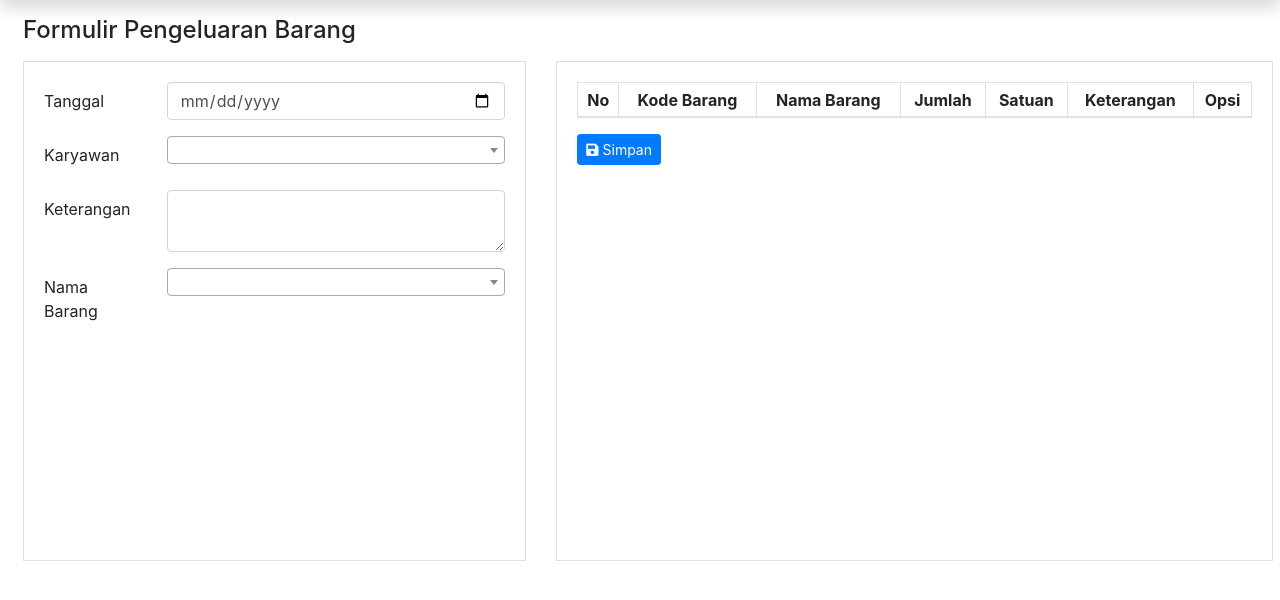
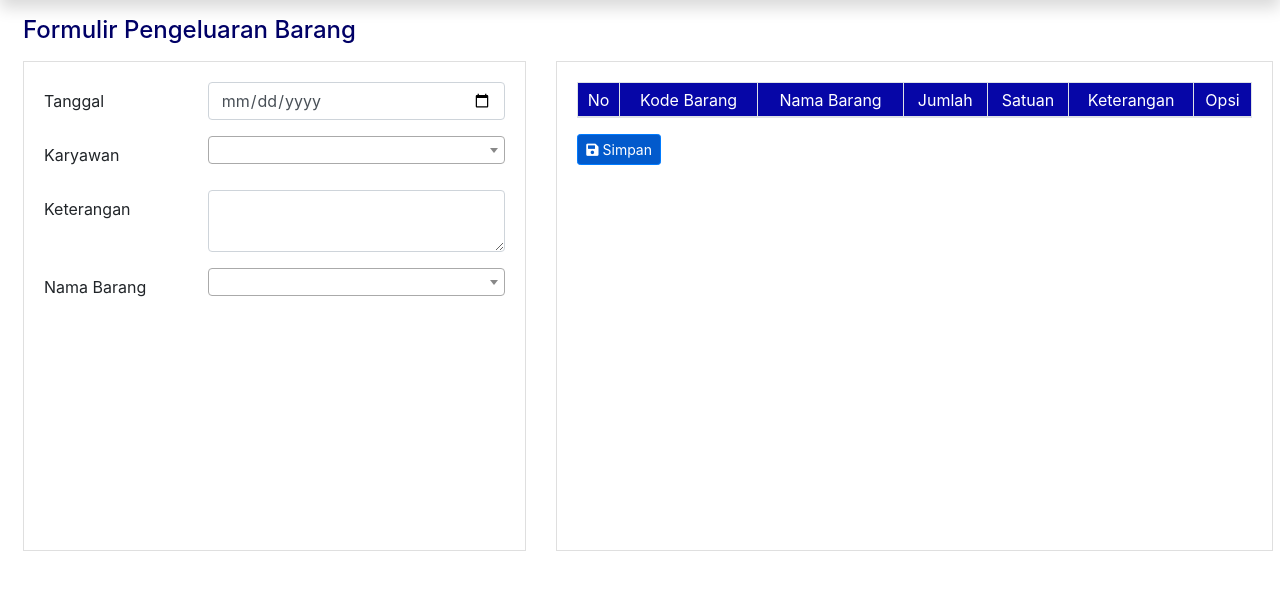
Before and after one commit to mettasaputra/Inventory-Information-System, a CodeIgniter app: page /database/index.php/pengeluaran/requestby in a window 1280 px wide. Shown: the part 40-640 px from the top of the page. Run offline with CodeIgniter, Linux system fonts and the light colour scheme; data that the repository does not hold is empty.

Commit message:
Redesign interface

```diff
--- a/application/views/DashboardView.php
+++ b/application/views/DashboardView.php
@@ -15,7 +15,6 @@
 <body>
 	<?php $this->load->view('partials/nav'); ?>
 	<div class="container-fluid my-3">
-		<div class="row mt-2">
 		<div class="card rounded-0 bg-light" style="height: 350px; overflow-y:auto">
 			<div class="card-body">
 				<h4 class="card-title navy">Daftar Permintaan</h4>
@@ -59,7 +58,6 @@
 			</div>
 		</div>
 	</div>
-	</div>
 	<script src="<?= base_url() . 'assets/js/jquery-3.5.1.js' ?>" type="text/javascript"></script>
 	<script src="<?= base_url() . 'assets/vendor/bootstrap/dist/js/bootstrap.bundle.min.js' ?>" type="text/javascript"></script>
 	<script src="<?= base_url() . 'assets/vendor/bootstrap/dist/js/bootstrap.min.js' ?>" type="text/javascript"></script>
--- a/application/views/DataKaryawanView.php
+++ b/application/views/DataKaryawanView.php
@@ -6,6 +6,7 @@
     <meta http-equiv="X-UA-Compatible" content="IE=edge">
     <meta name="viewport" content="width=device-width, initial-scale=1.0">
     <title>Data Karyawan</title>
+    <link rel="stylesheet" type="text/css" href="<?= base_url() . 'assets/css/style.css' ?>">
     <link rel="stylesheet" type="text/css" href="<?= base_url() . 'assets/vendor/bootstrap/dist/css/bootstrap.min.css' ?>">
     <link rel="stylesheet" type="text/css" href="<?= base_url() . 'assets/vendor/datatables/datatables.css' ?>">
     <link rel="stylesheet" type="text/css" href="<?= base_url() . 'assets/vendor/fontawesome/css/all.min.css' ?>">
@@ -16,7 +17,7 @@
     <div class="container-fluid">
         <div class="row my-3">
             <div class="col-md-6">
-                <h4 class="font-weight-bold">Data Karyawan</h4>
+                <h4 class="font-weight-bold navy">Data Karyawan</h4>
             </div>
             <div class="col-md-6">
                 <button type="button" class="float-right btn btn-primary btn-sm" data-toggle="modal" data-target="#modelId">
@@ -58,7 +59,7 @@
 
                                 </div>
                                 <div class="modal-footer">
-                                    <button type="button" class="btn btn-secondary btn-sm" data-dismiss="modal">Close</button>
+                                    <button type="button" class="btn btn-secondary btn-sm" data-dismiss="modal">Batal</button>
                                     <input type="submit" value="Simpan" class="btn btn-primary btn-sm">
                                 </div>
                             </form>
--- a/application/views/DataSupplierView.php
+++ b/application/views/DataSupplierView.php
@@ -6,6 +6,7 @@
     <meta http-equiv="X-UA-Compatible" content="IE=edge">
     <meta name="viewport" content="width=device-width, initial-scale=1.0">
     <title>Data Supplier</title>
+    <link rel="stylesheet" type="text/css" href="<?= base_url() . 'assets/css/style.css' ?>">
     <link rel="stylesheet" type="text/css" href="<?= base_url() . 'assets/vendor/bootstrap/dist/css/bootstrap.min.css' ?>">
     <link rel="stylesheet" type="text/css" href="<?= base_url() . 'assets/vendor/datatables/datatables.css' ?>">
     <link rel="stylesheet" type="text/css" href="<?= base_url() . 'assets/vendor/fontawesome/css/all.min.css' ?>">
@@ -16,7 +17,7 @@
     <div class="container-fluid">
         <div class="row my-3">
             <div class="col-md-6">
-                <h4 class="font-weight-bold">Data Supplier</h4>
+                <h4 class="font-weight-bold navy">Data Supplier</h4>
             </div>
             <div class="col-md-6">
                 <button type="button" class="float-right btn btn-primary btn-sm" data-toggle="modal" data-target="#modelId">
@@ -61,7 +62,7 @@
 
                                 </div>
                                 <div class="modal-footer">
-                                    <button type="button" class="btn btn-secondary btn-sm" data-dismiss="modal">Close</button>
+                                    <button type="button" class="btn btn-secondary btn-sm" data-dismiss="modal">Batal</button>
                                     <input type="submit" value="Simpan" class="btn btn-primary btn-sm">
                                 </div>
                             </form>
--- a/application/views/DataUserView.php
+++ b/application/views/DataUserView.php
@@ -6,6 +6,7 @@
     <meta http-equiv="X-UA-Compatible" content="IE=edge">
     <meta name="viewport" content="width=device-width, initial-scale=1.0">
     <title>Data User</title>
+    <link rel="stylesheet" type="text/css" href="<?= base_url() . 'assets/css/style.css' ?>">
     <link rel="stylesheet" type="text/css" href="<?= base_url() . 'assets/vendor/bootstrap/dist/css/bootstrap.min.css' ?>">
     <link rel="stylesheet" type="text/css" href="<?= base_url() . 'assets/vendor/datatables/datatables.css' ?>">
     <link rel="stylesheet" type="text/css" href="<?= base_url() . 'assets/vendor/fontawesome/css/all.min.css' ?>">
@@ -16,7 +17,7 @@
     <div class="container-fluid">
         <div class="row my-3">
             <div class="col-md-6">
-                <h4 class="font-weight-bold">Data User</h4>
+                <h4 class="font-weight-bold navy">Data User</h4>
             </div>
             <div class="col-md-6">
                 <button type="button" class="btn btn-primary btn-sm float-right" data-toggle="modal" data-target="#modelId">
@@ -72,7 +73,7 @@
                                     </div>
                                 </div>
                                 <div class="modal-footer">
-                                    <button type="button" class="btn btn-secondary btn-sm" data-dismiss="modal">Close</button>
+                                    <button type="button" class="btn btn-secondary btn-sm" data-dismiss="modal">Batal</button>
                                     <input type="submit" value="Simpan" class="btn btn-primary btn-sm">
                                 </div>
                             </form>
--- a/application/views/KartuStockView.php
+++ b/application/views/KartuStockView.php
@@ -5,7 +5,8 @@
     <meta charset="UTF-8">
     <meta http-equiv="X-UA-Compatible" content="IE=edge">
     <meta name="viewport" content="width=device-width, initial-scale=1.0">
-    <title>Data Master</title>
+    <title>Kartu Stock</title>
+    <link rel="stylesheet" type="text/css" href="<?= base_url() . 'assets/css/style.css' ?>">
     <link rel="stylesheet" type="text/css" href="<?= base_url() . 'assets/vendor/bootstrap/dist/css/bootstrap.min.css' ?>">
     <link rel="stylesheet" type="text/css" href="<?= base_url() . 'assets/vendor/datatables/datatables.css' ?>">
     <link rel="stylesheet" type="text/css" href="<?= base_url() . 'assets/vendor/fontawesome/css/all.min.css' ?>">
--- a/application/views/OKaryawanView.php
+++ b/application/views/OKaryawanView.php
@@ -5,14 +5,15 @@
     <meta charset="UTF-8">
     <meta http-equiv="X-UA-Compatible" content="IE=edge">
     <meta name="viewport" content="width=device-width, initial-scale=1.0">
-    <title>Data User</title>
+    <title>Form Pengeluaran</title>
+    <link rel="stylesheet" type="text/css" href="<?= base_url() . 'assets/css/style.css' ?>">
     <link rel="stylesheet" type="text/css" href="<?= base_url() . 'assets/vendor/bootstrap/dist/css/bootstrap.min.css' ?>">
     <link rel="stylesheet" type="text/css" href="<?= base_url() . 'assets/vendor/datatables/datatables.css' ?>">
     <link rel="stylesheet" type="text/css" href="<?= base_url() . 'assets/vendor/fontawesome/css/all.min.css' ?>">
     <link rel="stylesheet" type="text/css" href="<?= base_url() . 'assets/vendor/select2/dist/css/select2.min.css' ?>">
     <style>
         .card {
-            height: 500px;
+            height: 490px;
         }
     </style>
 </head>
@@ -20,21 +21,21 @@
 <body>
     <?php $this->load->view('partials/nav'); ?>
     <div class="container-fluid mx-2">
-        <h4 class="my-3">Formulir Pengeluaran Barang</h4>
+        <h4 class="my-3 navy">Formulir Pengeluaran Barang</h4>
         <div class="row">
             <div class="col-md-5">
                 <div class="card rounded-0">
                     <div class="card-body">
                         <form action="<?= base_url() . 'pengeluaran/add_to_cart' ?>" method="POST">
                             <div class="form-group row">
-                                <label class="col-sm-3 col-form-label">Tanggal</label>
-                                <div class="col-sm-9">
+                                <label class="col-sm-4 col-form-label">Tanggal</label>
+                                <div class="col-sm-8">
                                     <input type="date" class="form-control" name="tgl" value="<?= $this->session->userdata('tgl') ?>">
                                 </div>
                             </div>
                             <div class="form-group row">
-                                <label class="col-sm-3 col-form-label">Karyawan</label>
-                                <div class="col-sm-9">
+                                <label class="col-sm-4 col-form-label">Karyawan</label>
+                                <div class="col-sm-8">
                                     <select name="karyawan" class="form-control">
                                         <?php
                                         foreach ($kyw->result_array() as $div) :
@@ -51,14 +52,14 @@
                                 </div>
                             </div>
                             <div class="form-group row">
-                                <label class="col-sm-3 col-form-label">Keterangan</label>
-                                <div class="col-sm-9">
+                                <label class="col-sm-4 col-form-label">Keterangan</label>
+                                <div class="col-sm-8">
                                     <textarea name="keterangan" class="form-control orm-control-sm"><?= $this->session->userdata('keterangan') ?></textarea>
                                 </div>
                             </div>
                             <div class="form-group row">
-                                <label class="col-sm-3 col-form-label">Nama Barang</label>
-                                <div class="col-sm-9">
+                                <label class="col-sm-4 col-form-label">Nama Barang</label>
+                                <div class="col-sm-8">
                                     <select name="brg" id="brg" class="form-control">
                                         <option disabled selected></option>
                                         <?php
--- a/assets/css/style.css
+++ b/assets/css/style.css
@@ -1,3 +1,18 @@
 .navy {
     color: #000066
 }
+
+thead th {
+    background-color: #0606a7;
+    color: white;
+    font-weight: normal !important;
+    text-align: center;
+}
+
+.btn-danger {
+    background-color: #a70606 !important;
+}
+
+.btn-primary {
+    background-color: #025acc !important;
+}
```
Also changed, not shown: application/views/DataBarangView.php (+12 -11 lines), application/views/DetailViewPenerimaan.php (+6 -6 lines), application/views/DetailViewPengeluaran.php (+6 -6 lines), application/views/OOpsionalView.php (+10 -9 lines), application/views/POpsionalView.php (+11 -10 lines), application/views/PSupplierView.php (+11 -10 lines), application/views/PermintaanView.php (+11 -10 lines). Lines whose indentation alone changed are shown as unchanged.
